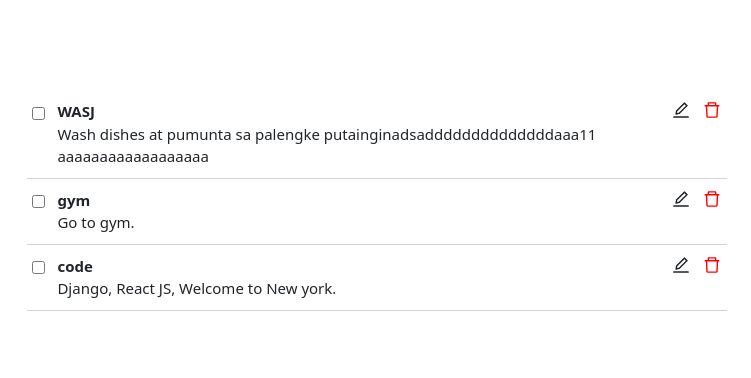
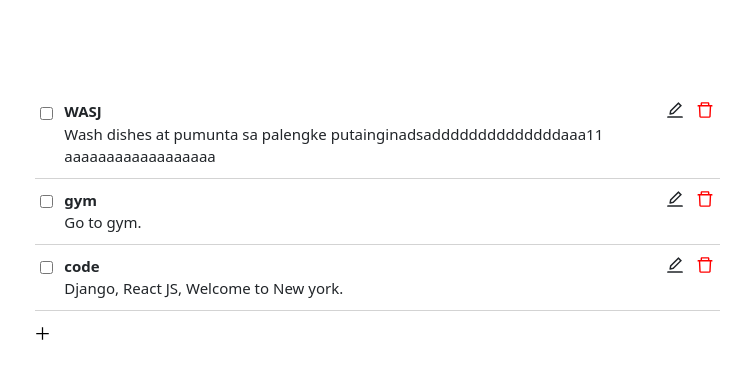
Before and after one commit to jezozobrado/react-todolist, a React (Vite) app in the folder todolist/: page / in a window 1280 px wide. Shown: the top 378 px of the page, without its empty margins (263-1014 px from the left). Built offline with nearby package versions, Linux system fonts and the light colour scheme.

Commit message:
Implement to do form, add form and cancel form

```diff
--- a/todolist/src/App.tsx
+++ b/todolist/src/App.tsx
@@ -1,6 +1,7 @@
 import { useState } from "react";
 import ToDoList from "./components/ToDoList";
 import { FieldValues } from "react-hook-form";
+import ToDoForm from "./components/ToDoForm";
 
 export interface ToDo {
   id: number;
@@ -111,6 +112,7 @@ const App = () => {
 
   return (
     <>
+      <div className="container">
         <ToDoList
           toDos={toDos}
           onDelete={handleDelete}
@@ -119,6 +121,8 @@ const App = () => {
           onCancelEdit={handleCancelEdit}
           onSave={handleSave}
         />
+        <ToDoForm />
+      </div>
     </>
   );
 };
--- /dev/null
+++ b/todolist/src/components/ToDoForm.tsx
@@ -0,0 +1,55 @@
+import { useState } from "react";
+import { useForm } from "react-hook-form";
+import { GrAdd } from "react-icons/gr";
+
+const ToDoForm = () => {
+  const [isLogging, setIsLogging] = useState(false);
+
+  const { register, handleSubmit } = useForm();
+  return (
+    <>
+      {!isLogging ? (
+        <button className="btn" onClick={() => setIsLogging(!isLogging)}>
+          <GrAdd size={15} />
+        </button>
+      ) : (
+        <>
+          <div className="mb-5 border p-3 rounded-4">
+            <form>
+              <input
+                {...register("title")}
+                id="todo-title"
+                type="text"
+                className="form-control border-0 shadow-none fs-3 fw-bold"
+                placeholder="Title"
+              />
+              <input
+                {...register("description")}
+                id="todo-description"
+                type="text"
+                className="form-control border-0 shadow-none fs-4 fw-light"
+                placeholder="Description"
+              />
+            </form>
+            <div className="d-flex justify-content-end border-top pt-3">
+              <button
+                className="btn btn-secondary fs-4 py-2 px-3"
+                onClick={() => setIsLogging(!isLogging)}
+              >
+                Cancel
+              </button>
+              <button
+                type="submit"
+                className="btn btn-primary fs-4 py-2 px-3 ms-2"
+              >
+                Add
+              </button>
+            </div>
+          </div>
+        </>
+      )}
+    </>
+  );
+};
+
+export default ToDoForm;
--- a/todolist/src/index.css
+++ b/todolist/src/index.css
@@ -12,18 +12,22 @@ body {
   margin-top: 10rem;
 }
 
+.container {
+  width: 90vw;
+  margin: auto;
+}
+
 .todo__container {
   display: grid;
   grid-template-columns: 1fr 20fr 1fr 1fr;
   /* justify-content: top; */
   align-items: top;
-  width: 90vw;
-  margin: auto;
+  align-self: center;
   border-bottom: 1px solid lightgrey;
 }
 
 @media screen and (min-width: 1024px) {
-  .todo__container {
+  .container {
     width: 70rem;
     font-size: 1.5rem;
   }
```
Lines whose indentation alone changed are shown as unchanged.
